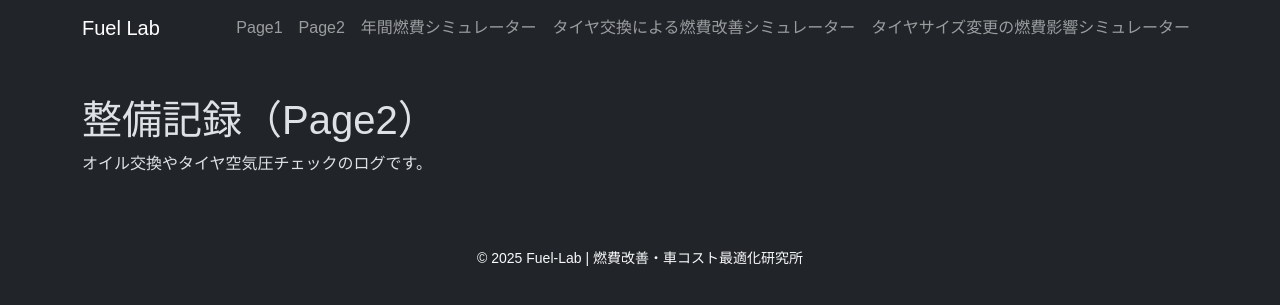
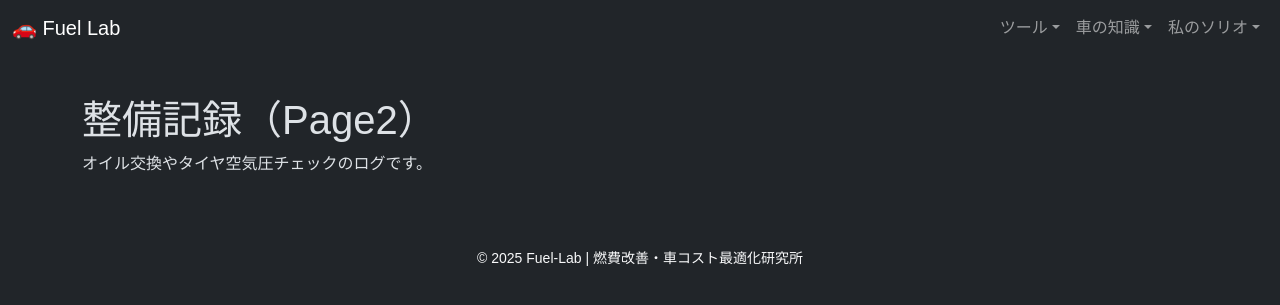
Before and after one commit to funyapar-org/fuel-lab, a Jekyll site: the page built from solio/page2.md, in a window 1280 px wide. Shown: the top 305 px of the page. Built offline with Jekyll 4.4.1, drawn with Linux system fonts in a browser that asks for light colours.

Commit message:
auto navbar

```diff
--- a/_config.yml
+++ b/_config.yml
@@ -4,3 +4,10 @@ baseurl: "/fuel-lab"
 url: "https://funyapar-org.github.io"
 markdown: kramdown
 theme: null
+collections:
+  tools:
+    output: true
+  knowledge:
+    output: true
+  solio:
+    output: true
--- /dev/null
+++ b/_includes/navbar.html
@@ -0,0 +1,45 @@
+<nav class="navbar navbar-expand-lg navbar-dark bg-dark">
+  <div class="container-fluid">
+    <a class="navbar-brand" href="{{ '/' | relative_url }}">🚗 Fuel Lab</a>
+
+    <button class="navbar-toggler" type="button" data-bs-toggle="collapse" data-bs-target="#navbarNav">
+      <span class="navbar-toggler-icon"></span>
+    </button>
+
+    <div class="collapse navbar-collapse" id="navbarNav">
+      <ul class="navbar-nav ms-auto">
+
+        <!-- ツール -->
+        <li class="nav-item dropdown">
+          <a class="nav-link dropdown-toggle" href="#" data-bs-toggle="dropdown">ツール</a>
+          <ul class="dropdown-menu">
+            {% for page in site.tools %}
+            <li><a class="dropdown-item" href="{{ page.url }}">{{ page.title }}</a></li>
+            {% endfor %}
+          </ul>
+        </li>
+
+        <!-- 車の知識 -->
+        <li class="nav-item dropdown">
+          <a class="nav-link dropdown-toggle" href="#" data-bs-toggle="dropdown">車の知識</a>
+          <ul class="dropdown-menu">
+            {% for page in site.knowledge %}
+            <li><a class="dropdown-item" href="{{ page.url }}">{{ page.title }}</a></li>
+            {% endfor %}
+          </ul>
+        </li>
+
+        <!-- ソリオ日記 -->
+        <li class="nav-item dropdown">
+          <a class="nav-link dropdown-toggle" href="#" data-bs-toggle="dropdown">私のソリオ</a>
+          <ul class="dropdown-menu">
+            {% for page in site.solio %}
+            <li><a class="dropdown-item" href="{{ page.url }}">{{ page.title }}</a></li>
+            {% endfor %}
+          </ul>
+        </li>
+
+      </ul>
+    </div>
+  </div>
+</nav>
--- a/_layouts/default.html
+++ b/_layouts/default.html
@@ -4,7 +4,7 @@
     {% include head.html %}
   </head>
   <body>
-    {% include header.html %}
+    {% include navbar.html %}
 
     <main class="container my-4">
       {{ content }}
```
Also changed, not shown: solio/page1.md (renamed from page1.md), solio/page2.md (renamed from page2.md), tools/fuel-simulator.md (renamed from fuel-simulator.md), tools/tire-condition.md (renamed from tire-condition.md), tools/tire-simulator.md (renamed from tire-simulator.md).
